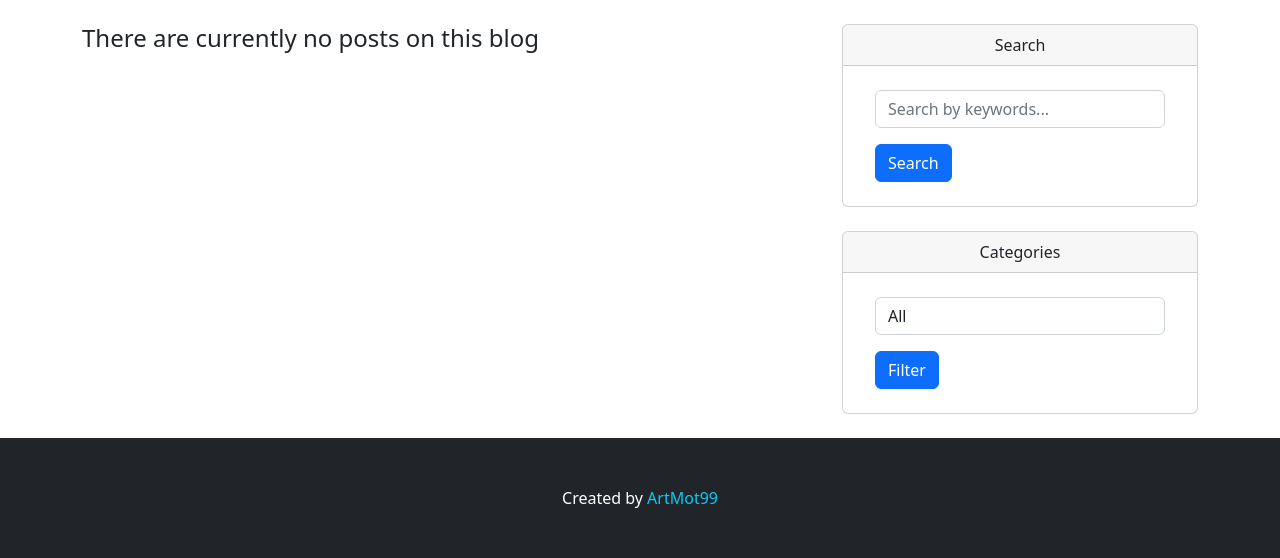
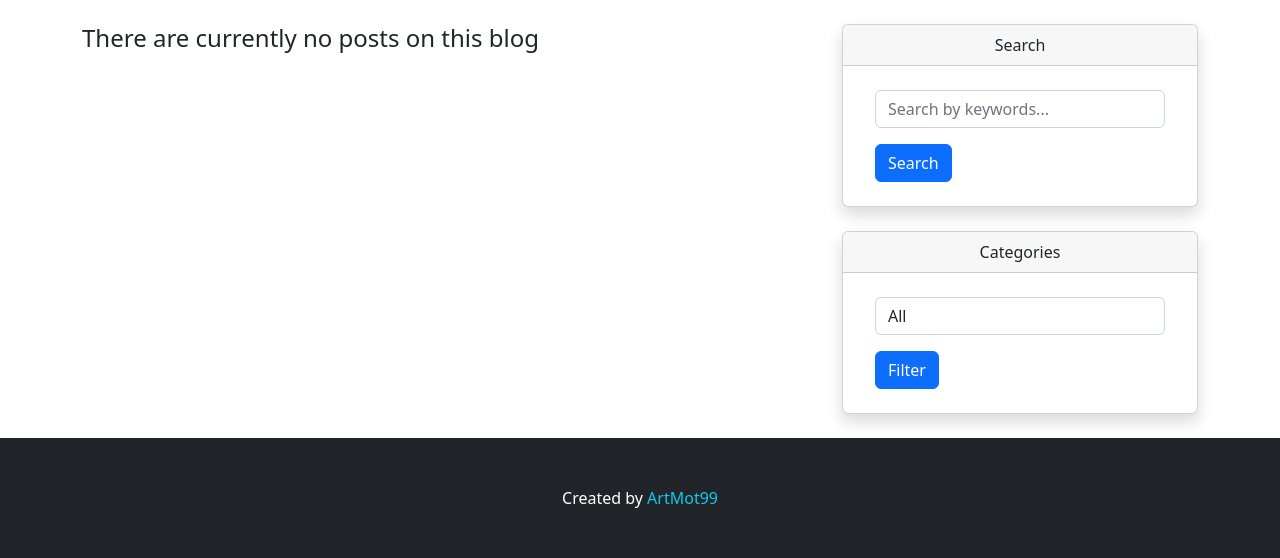
Before and after one commit to ArtMot99/personal-blog, a Django app: page / in a window 1280 px wide. Shown: the part 277-835 px from the top of the page. Run offline with Django 4.2, Linux system fonts and the light colour scheme; data that the repository does not hold is empty; some libraries are stand-ins or nearby versions.

Commit message:
Add shadow and animated to category & search widgets

```diff
--- a/templates/includes/categories_widget.html
+++ b/templates/includes/categories_widget.html
@@ -1,4 +1,4 @@
-<div class="card mb-4">
+<div class="card mb-4 shadow animate__animated animate__pulse animate__delay-1s">
   <div class="card-header text-center">Categories</div>
   <div class="card-body">
     <div class="form-control-lg">
--- a/templates/includes/search_widget.html
+++ b/templates/includes/search_widget.html
@@ -1,5 +1,5 @@
 {% load crispy_forms_filters %}
-<div class="card mb-4">
+<div class="card mb-4 shadow animate__animated animate__pulse">
   <div class="card-header text-center">Search</div>
   <div class="card-body">
     <div class="form-control-lg">
```
